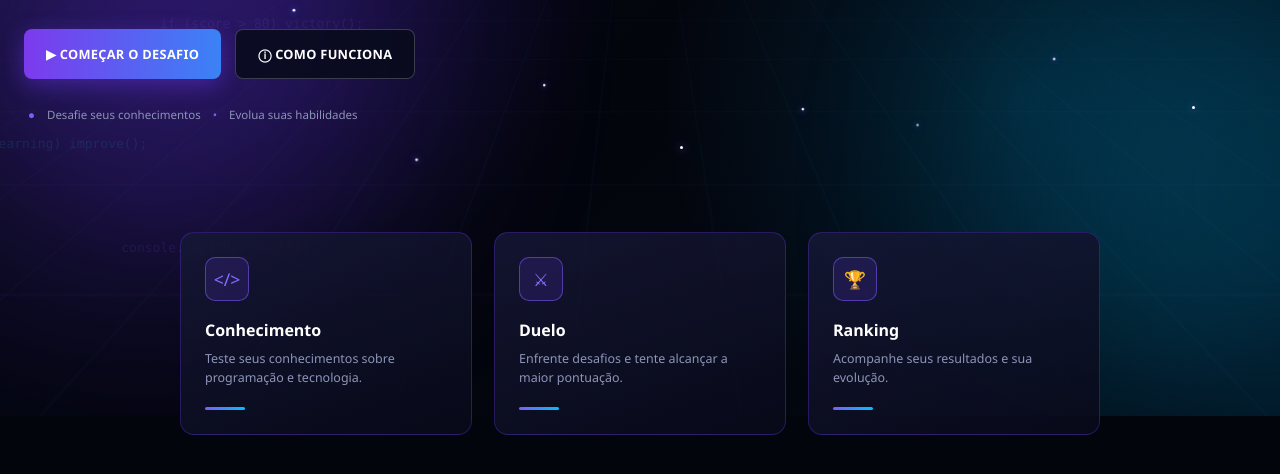
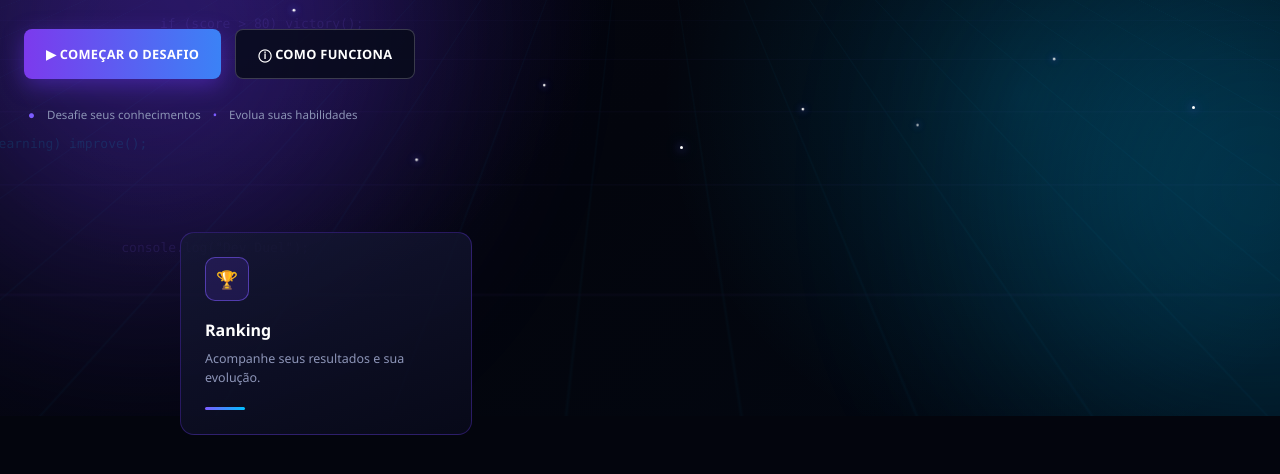
Before and after one commit to edgardbmth/quiz-faculdade, a website: page public/index.html in a window 1280 px wide. Shown: the part 384-858 px from the top of the page. Drawn offline with Linux system fonts and the light colour scheme.

Commit message:
Remove botoes de Conhecimento e Duelo, mantendo so o Ranking

```diff
--- a/public/index.html
+++ b/public/index.html
@@ -3,15 +3,9 @@
 
 <head>
     <meta charset="UTF-8">
-
-    <meta name="viewport"
-          content="width=device-width, initial-scale=1.0">
-
-    <meta name="description"
-          content="Dev Duel - Quiz de Programação">
-
+    <meta name="viewport" content="width=device-width, initial-scale=1.0">
+    <meta name="description" content="Dev Duel - Quiz de Programação">
     <title>Dev Duel | Quiz de Programação</title>
-
     <link rel="stylesheet" href="style.css">
 </head>
 
@@ -22,15 +16,10 @@
     ================================================== -->
 
     <div class="animated-background">
-
         <div class="grid"></div>
-
         <div class="glow glow-purple"></div>
-
         <div class="glow glow-blue"></div>
-
         <div class="particles">
-
             <span></span>
             <span></span>
             <span></span>
@@ -46,25 +35,15 @@
             <span></span>
             <span></span>
             <span></span>
-
         </div>
-
         <div class="code-lines">
-
             <span>&lt;/&gt; const developer = true;</span>
-
             <span>function startQuiz() { }</span>
-
             <span>if (score &gt; 80) victory();</span>
-
             <span>while (learning) improve();</span>
-
             <span>console.log("Dev Duel");</span>
-
             <span>return challenge;</span>
-
         </div>
-
     </div>
 
 
@@ -73,27 +52,14 @@
     ================================================== -->
 
     <header class="header">
-
         <div class="logo">
             &lt; DEV <span>DUEL</span> /&gt;
         </div>
-
         <nav>
-
-            <a href="#inicio">
-                Início
-            </a>
-
-            <a href="#" id="btnDesafios">
-                Desafios
-            </a>
-
-            <a href="#" id="btnRanking">
-                Ranking
-            </a>
-
+            <a href="#inicio">Início</a>
+            <a href="#" id="btnDesafios">Desafios</a>
+            <a href="#" id="btnRanking">Ranking</a>
         </nav>
-
     </header>
 
 
@@ -104,158 +70,51 @@
     <main>
 
         <!-- HERO -->
-
         <section class="hero" id="inicio">
-
             <div class="hero-content">
-
                 <div class="badge">
-
-                    <span class="lightning">
-                        ⚡
-                    </span>
-
+                    <span class="lightning">⚡</span>
                     QUIZ DE PROGRAMAÇÃO
-
                 </div>
 
-
-                <h1>
-                    DEV
-                    <span>
-                        DUEL
-                    </span>
-                </h1>
-
+                <h1>DEV <span>DUEL</span></h1>
 
                 <p>
-
                     Teste seus conhecimentos em programação,
                     enfrente desafios e descubra até onde
                     suas habilidades podem chegar.
-
                 </p>
 
-
                 <!-- BOTÕES PRINCIPAIS -->
-
                 <div class="buttons">
-
-                    <button
-                        class="btn-primary"
-                        id="btnComecar">
-
+                    <button class="btn-primary" id="btnComecar">
                         ▶ COMEÇAR O DESAFIO
-
                     </button>
-
-
-                    <button
-                        class="btn-secondary"
-                        id="btnComoFunciona">
-
+                    <button class="btn-secondary" id="btnComoFunciona">
                         ⓘ COMO FUNCIONA
-
                     </button>
-
                 </div>
 
-
                 <div class="hero-info">
-
-                    <span>●</span>
-
-                    Desafie seus conhecimentos
-
-                    <span>•</span>
-
-                    Evolua suas habilidades
-
+                    <span>●</span> Desafie seus conhecimentos
+                    <span>•</span> Evolua suas habilidades
                 </div>
-
             </div>
-
         </section>
 
 
         <!-- ==================================================
-             CARDS
+             CARDS (Apenas Ranking)
         ================================================== -->
 
         <section class="cards">
-
-
-            <!-- CONHECIMENTO -->
-
-            <button
-                class="card"
-                id="btnConhecimento">
-
-                <div class="card-icon">
-                    &lt;/&gt;
-                </div>
-
-                <h3>
-                    Conhecimento
-                </h3>
-
-                <p>
-                    Teste seus conhecimentos
-                    sobre programação e tecnologia.
-                </p>
-
+            <!-- RANKING -->
+            <button class="card" id="btnRankingCard">
+                <div class="card-icon">🏆</div>
+                <h3>Ranking</h3>
+                <p>Acompanhe seus resultados e sua evolução.</p>
                 <div class="card-line"></div>
-
             </button>
-
-
-            <!-- DUELO -->
-
-            <button
-                class="card"
-                id="btnDuelo">
-
-                <div class="card-icon">
-                    ⚔
-                </div>
-
-                <h3>
-                    Duelo
-                </h3>
-
-                <p>
-                    Enfrente desafios e tente
-                    alcançar a maior pontuação.
-                </p>
-
-                <div class="card-line"></div>
-
-            </button>
-
-
-            <!-- RANKING -->
-
-            <button
-                class="card"
-                id="btnRankingCard">
-
-                <div class="card-icon">
-                    🏆
-                </div>
-
-                <h3>
-                    Ranking
-                </h3>
-
-                <p>
-                    Acompanhe seus resultados
-                    e sua evolução.
-                </p>
-
-                <div class="card-line"></div>
-
-            </button>
-
         </section>
 
     </main>
@@ -265,36 +124,15 @@
          MODAL
     ================================================== -->
 
-    <div
-        class="modal"
-        id="modal">
-
-        <div
-            class="modal-fundo"
-            id="modalFundo">
-        </div>
-
-
+    <div class="modal" id="modal">
+        <div class="modal-fundo" id="modalFundo"></div>
         <div class="modal-caixa">
-
-            <button
-                class="fechar"
-                id="btnFechar">
-
-                ×
-
-            </button>
-
-
+            <button class="fechar" id="btnFechar">×</button>
             <div id="conteudoModal"></div>
-
-            <!-- ÁREA PARA EXIBIR A JUSTIFICATIVA -->
             <div id="feedback-container" style="display: none;">
                 <p id="feedback-text"></p>
             </div>
-
         </div>
-
     </div>
 
 
```
